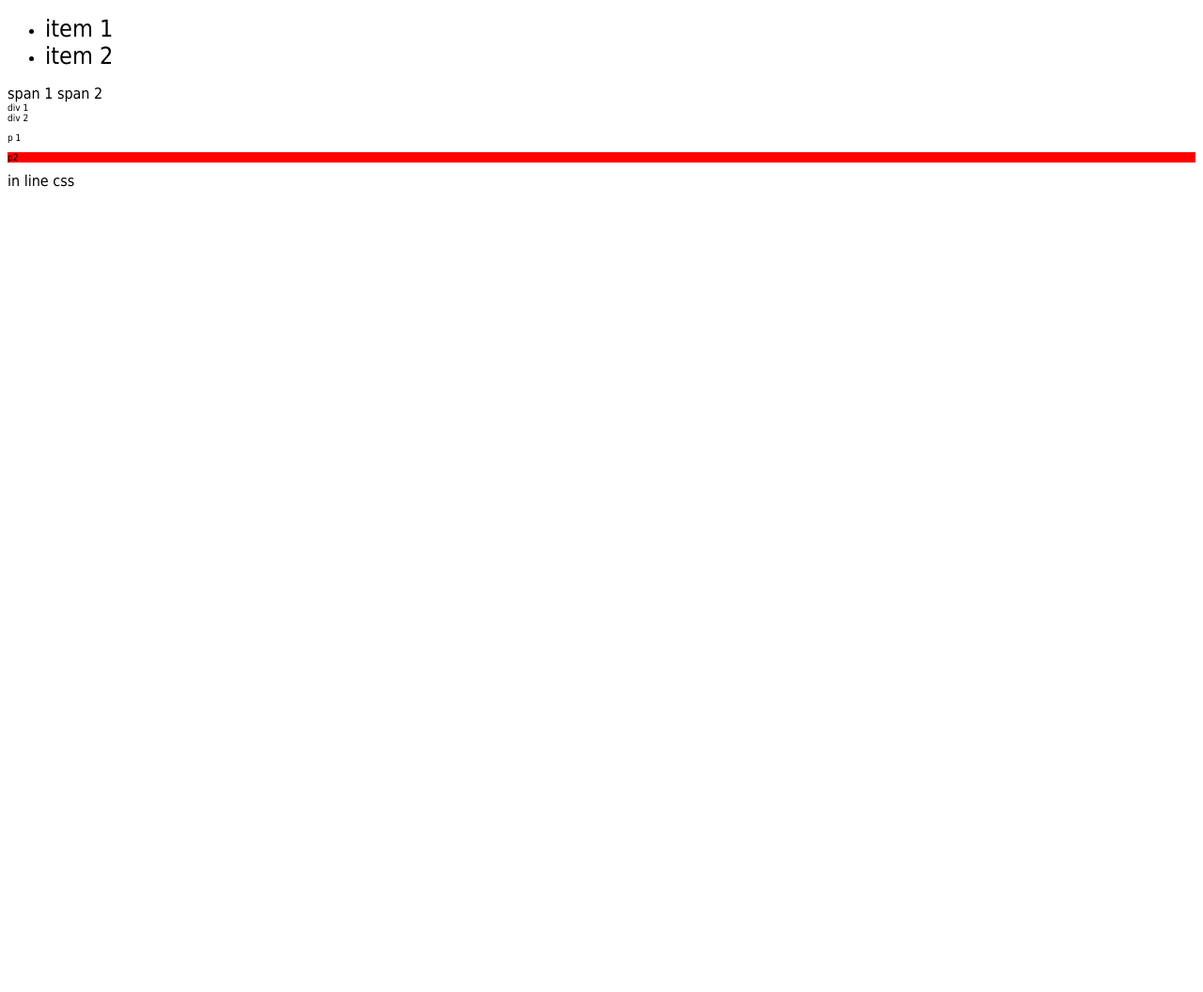
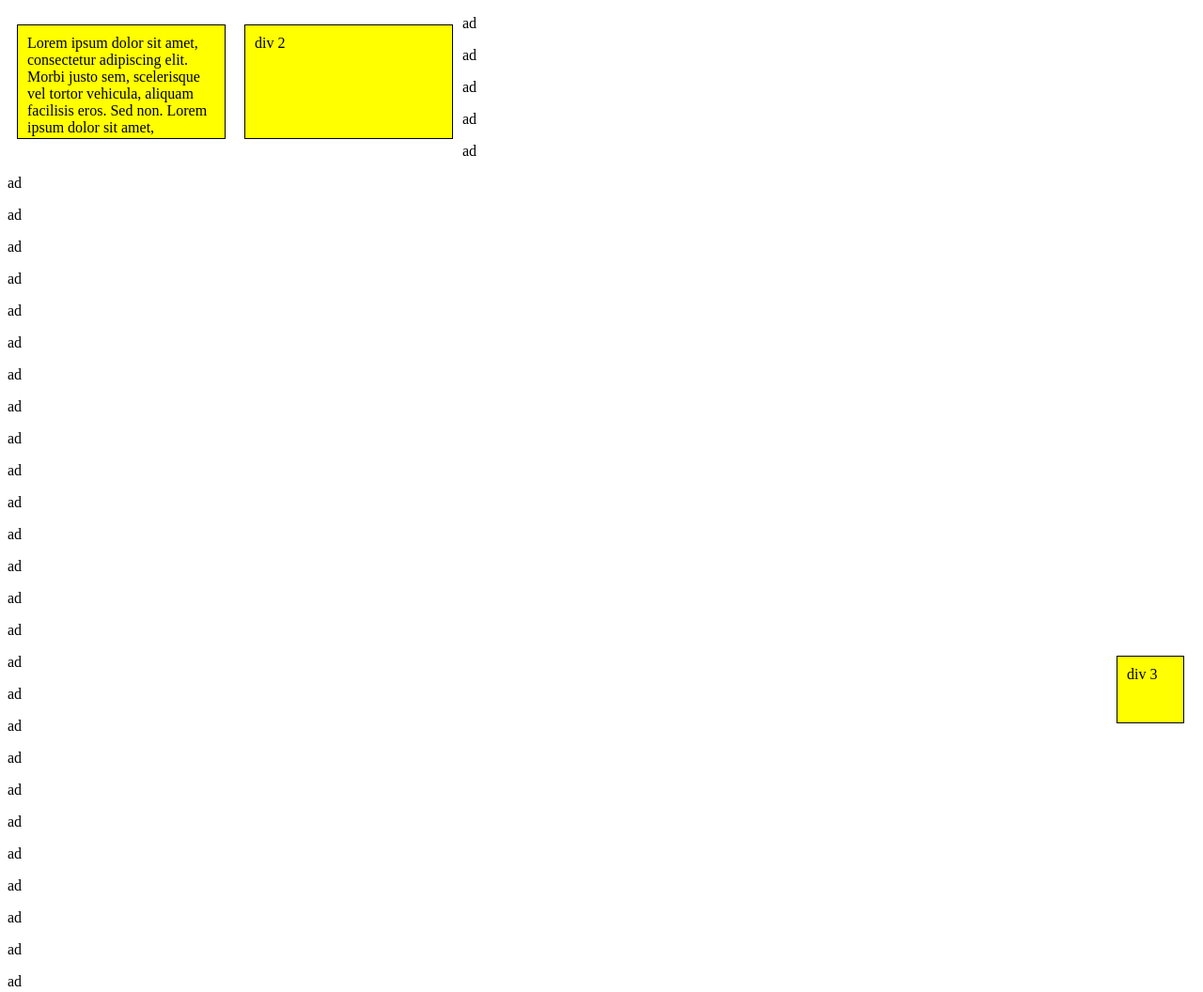
Before and after one commit to itcornerabd/phpevejan2017, a PHP site: page /css.php in a window 1280 px wide. Shown: the top 1056 px of the page at 94% size. Before the commit the page ends 199 px from the top, so only its background shows below. Run offline with PHP 8.4, Linux system fonts and the light colour scheme.

Commit message:
css properties

```diff
--- a/css.php
+++ b/css.php
@@ -17,21 +17,16 @@
 </head>
 <body>
 
-<ul>
-	<li> <span> item 1 </span></li>
-	<li> <span> item 2 </span> </li>
-</ul>
+<div> Lorem ipsum dolor sit amet, consectetur adipiscing elit. Morbi justo sem, scelerisque vel tortor vehicula, aliquam facilisis eros. Sed non.
+ Lorem ipsum dolor sit amet, consectetur adipiscing elit. Morbi justo sem, scelerisque vel tortor vehicula, aliquam facilisis eros. Sed non.
 
+ </div>
+<div> div 2 </div>
+<div id="div3" >div 3</div>
 
-<span> span 1</span>
-<span>span 2</span>
-<div id="div1"> div 1 </div>
-<div class="cls"> div 2</div>
-
-<p class="cls"> p 1 </p>
-<p style="background-color: red" > p2 </p>
-in line css
-
-
+<p>ad</p><p>ad</p><p>ad</p><p>ad</p><p>ad</p><p>ad</p><p>ad</p><p>ad</p><p>ad</p>
+<p>ad</p><p>ad</p><p>ad</p><p>ad</p><p>ad</p><p>ad</p><p>ad</p><p>ad</p><p>ad</p>
+<p>ad</p><p>ad</p><p>ad</p><p>ad</p><p>ad</p><p>ad</p><p>ad</p><p>ad</p><p>ad</p>
+<p>ad</p><p>ad</p><p>ad</p><p>ad</p><p>ad</p><p>ad</p><p>ad</p><p>ad</p><p>ad</p>
 </body>
 </html>
--- a/style1.css
+++ b/style1.css
@@ -1,4 +1,4 @@
-html,body , *
+/*html,body , *
 {
 	font-family: tahoma;
 }
@@ -18,3 +18,48 @@ li span
 .cls #id
 
 #id .cls
+*/
+
+
+body
+{
+	/*background-color: #CCCCCC;*/
+	/*background-color: rgb(255,255,255);*/
+	/*background: url('./images/desert.jpg');
+	background-repeat: no-repeat; repeat-x repeat-y
+	background-size:100% 100%;
+	background-attachment: fixed;
+*/
+}
+
+
+div
+{
+	background-color: yellow;
+	height: 100px;
+	width: 200px;
+	border : 1px solid black;
+
+	/*border-top: 1px black dashed ;
+	border-bottom: 2px blue dotted;
+	*/
+	/*border-width-top: 5px;
+	border-color: black;
+	border-style: solid */
+	padding: 10px;
+	/*padding: 10px 5px 15px 20px;*/
+
+	margin: 10px;
+	float: left;
+	overflow: auto; /*scroll hidden */
+}
+
+
+#div3
+{
+	width: 50px;
+	height: 50px;
+	position: fixed; /*absolute*/
+	bottom :20px;
+	right:10px;
+}
```
